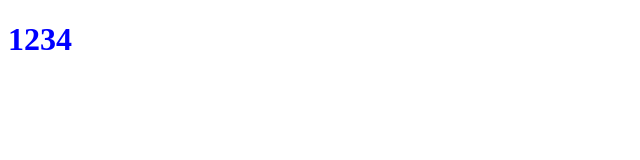
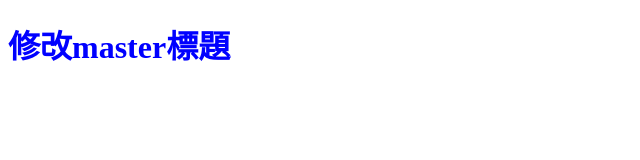
Before and after one commit to RRRChangeche/practice-git, a plain HTML site: page index.html in a window 1280 px wide. Shown: the whole page, without its empty margins (0-640 px from the left). Drawn offline with Linux system fonts and the light colour scheme.

Commit message:
修改master標題

```diff
--- a/index.html
+++ b/index.html
@@ -12,6 +12,6 @@
     href="all.css">
 </head>
 <body>
-    <h1>1234</h1>
+    <h1>修改master標題</h1>
 </body>
 </html>
```
